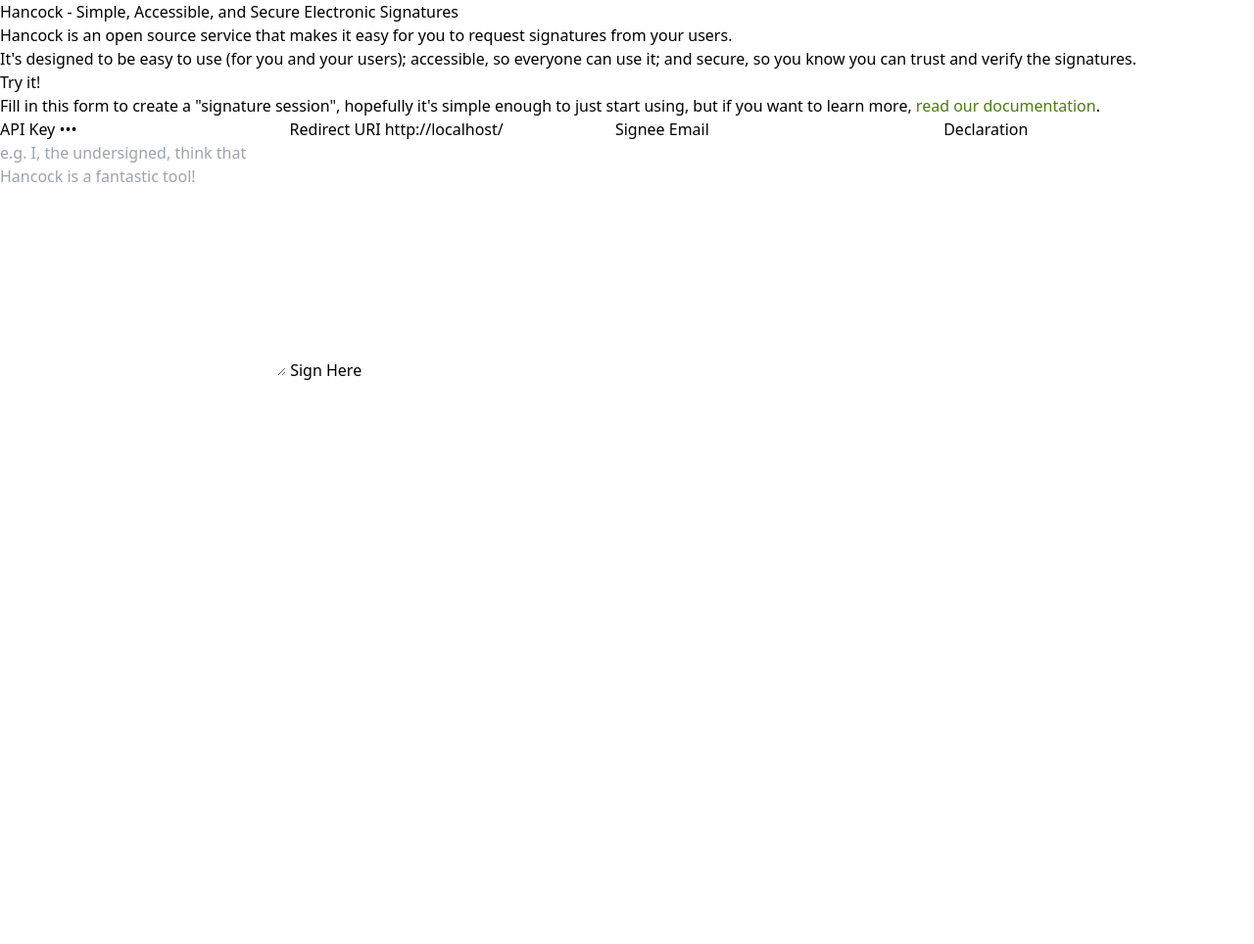
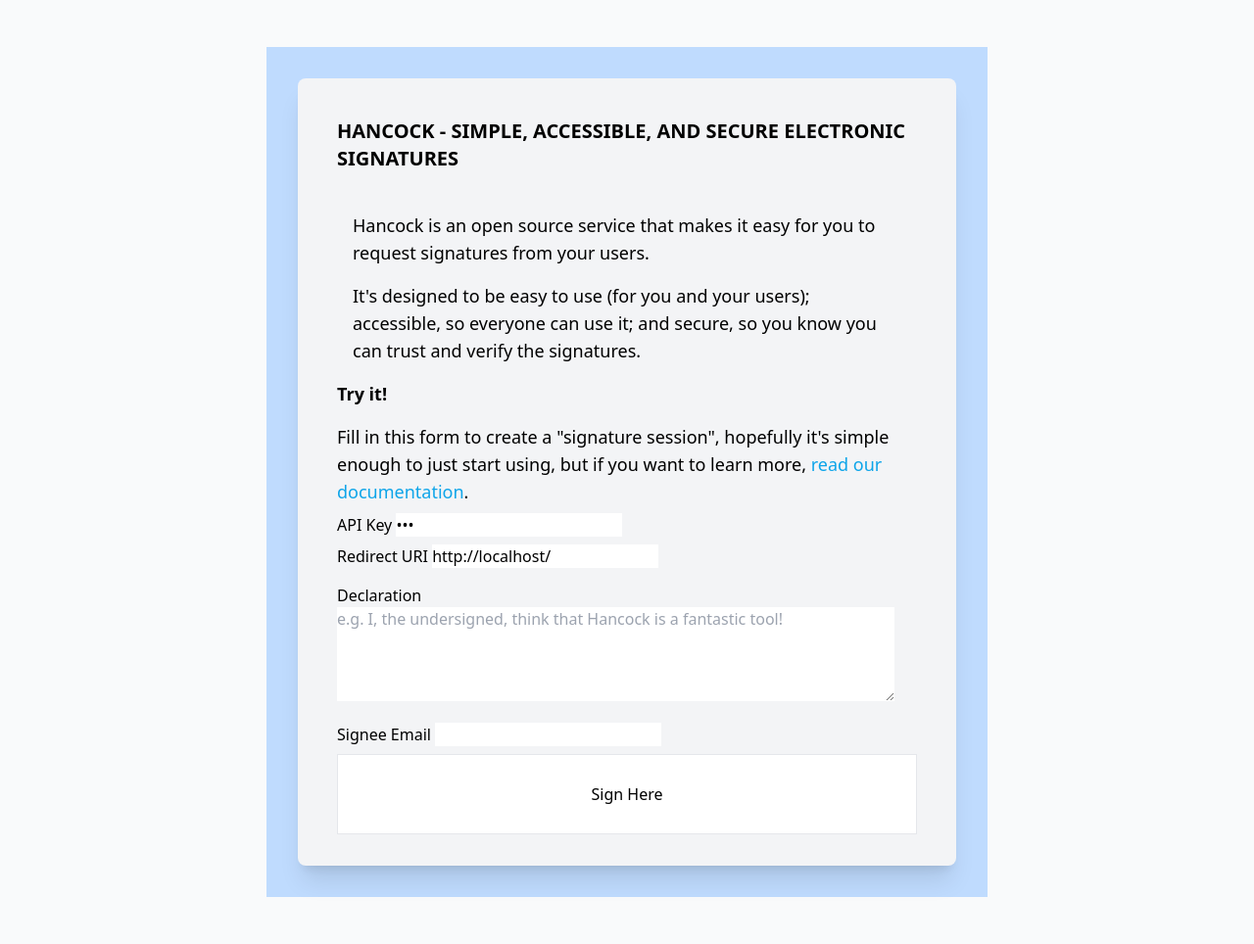
Before and after one commit to DiversityandAbility/axs-signature, a Flask app: page / in a window 1280 px wide. Shown: the whole page at 98% size. Before the commit the page ends 388 px from the top, so only its background shows below. Run offline with Flask 2, Linux system fonts and the light colour scheme; some libraries are stand-ins or nearby versions.

Commit message:
added tailwind styling basics to home page

```diff
--- a/hancock/templates/base.html
+++ b/hancock/templates/base.html
@@ -21,7 +21,15 @@
             }
         </style>
     </head>
-    <body class="bg-line-50">
-        {% block body %}{% endblock %}
+    <body class="bg-blue-100">
+        <div class="relative flex justify-center overflow-hidden bg-gray-50 sm:py-12">
+            <div class="bg-blue-200">
+                <div class="relative bg-gray-100 px-2 pt-10 pb-8 md:mx-8 my-8 shadow-xl sm:mx-auto max-w-2xl sm:rounded-lg sm:px-10">
+                    <div class="mx-auto max-w-2xl">
+                        {% block body %}{% endblock %}
+                    </div>
+                </div>
+            </div>
+        </div>
     </body>
 </html>
--- a/hancock/templates/home.html
+++ b/hancock/templates/home.html
@@ -1,24 +1,32 @@
 {% extends "base.html" %}
 
 {% block body %}
-<h1>Hancock - Simple, Accessible, and Secure Electronic Signatures</h1>
-<p>Hancock is an open source service that makes it easy for you to request signatures from your users.</p>
-<p>It's designed to be easy to use (for you and your users); accessible, so everyone can use it; and secure, so you know you can trust and verify the signatures.</p>
-<h2>Try it!</h2>
-<p>Fill in this form to create a "signature session", hopefully it's simple enough to just start using, but if you want to learn more, <a href="/docs/">read our documentation</a>.</p>
-<form action="{{ url_for('hancock.create_session') }}" method="POST" target="_blank" rel="opener">
+<h1 class="font-bold text-xl pb-8 uppercase">Hancock - Simple, Accessible, and Secure Electronic Signatures</h1>
+<p class="py-2 px-4 text-sm md:text-lg">Hancock is an open source service that makes it easy for you to request signatures from your users.</p>
+<p class="py-2 px-4 text-sm md:text-lg">It's designed to be easy to use (for you and your users); accessible, so everyone can use it; and secure, so you know you can trust and verify the signatures.</p>
+<h2 class="py-2 text-sm md:text-lg font-bold">Try it!</h2>
+<p class="py-2 text-sm md:text-lg">Fill in this form to create a "signature session", hopefully it's simple enough to just start using, but if you want to learn more, <a href="/docs/" class="text-sky-500 hover:text-sky-600 hover:underline">read our documentation</a>.</p>
+<form action="{{ url_for('hancock.create_session') }}" class="block" method="POST" target="_blank" rel="opener">
+    <div class="block">
         <label for="api-key">API Key</label>
         <input type="password" id="api-key" name="api_key" value="123" required>
-
+    </div>
+    <div class="block py-2">
         <label for="redirect-uri">Redirect URI</label>
         <input type="url" id="redirect-uri" name="redirect_uri" value="{{ request.url }}" required >
-
+    </div>
+    <div class="block py-2">
+        <label for="declaration">Declaration</label>
+        <textarea name="declaration" id="declaration" cols="60" rows="4" placeholder="e.g. I, the undersigned, think that Hancock is a fantastic tool!" required></textarea>
+    </div>
+    <div class="block py-2">
         <label for="signee-email">Signee Email</label>
         <input type="email" id="signee-email" name="signee_email" required >
 
-    <label for="declaration">Declaration</label>
-    <textarea name="declaration" id="declaration" cols="30" rows="10" placeholder="e.g. I, the undersigned, think that Hancock is a fantastic tool!" required></textarea>
+    </div>
+    <div class="flex justify-center py-2 bg-white border border-rounded">
+        <input type="submit" value="Sign Here" class="bg-pink p-5">
+    </div>
 
-    <input type="submit" value="Sign Here">
 </form>
 {% endblock %}
--- a/hancock/templates/sign.html
+++ b/hancock/templates/sign.html
@@ -1,7 +1,9 @@
 {% extends "base.html" %}
 
 {% block body %}
-<h1>Your Signature is Required</h1>
+<h1 class="text-center text-xl italic">Your Signature is Required</h1>
+<h2 class="py-2 font-bold uppercase">Document Title: Draft Agreement</h2>
+
 <p>{{ details.declaration }}</p>
 <h2>Sign Here</h2>
 <p>Type in the text box below to add your signature.</p>
```
Lines whose indentation alone changed are shown as unchanged.
